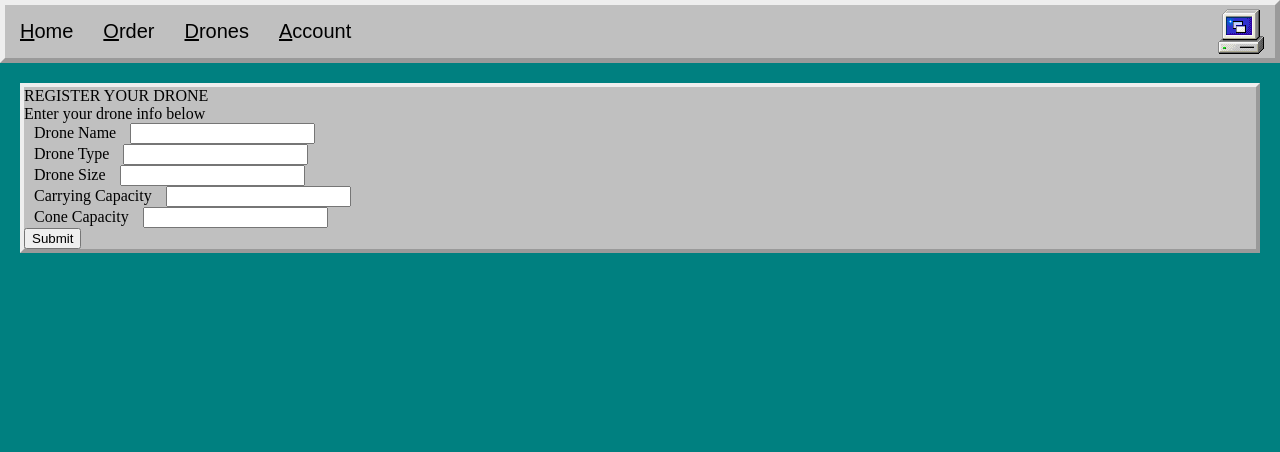
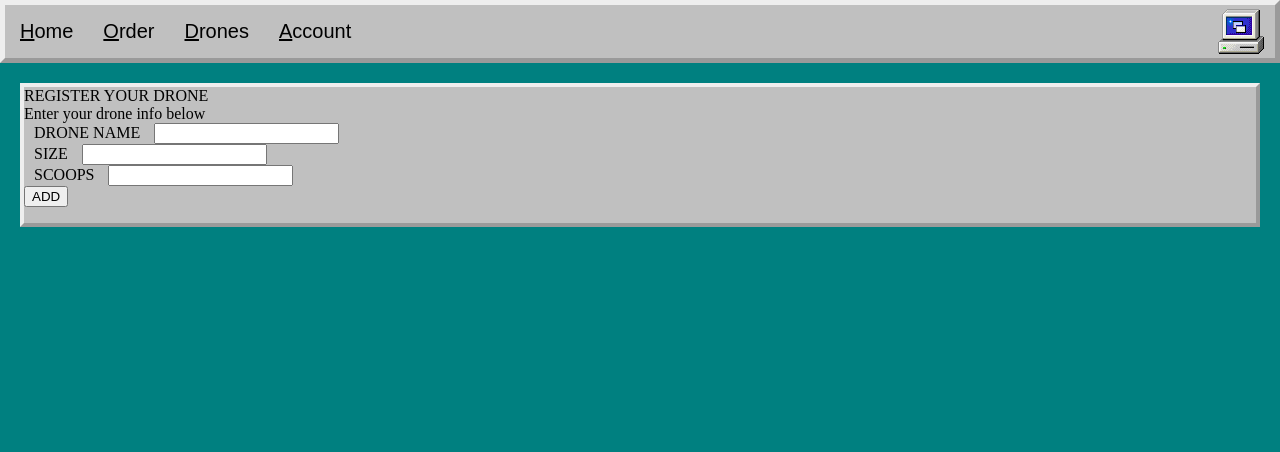
Before and after one commit to ryanc3412/Cowpokes_Drone_Cones, a Django app: page /drone_cones/drone_register in a window 1280 px wide. Shown: the top 452 px of the page. Run offline with Django 4.2, Linux system fonts and the light colour scheme.

Commit message:
finalizing forms and logic for drone register page

```diff
--- a/drone_cones/templates/drone_cones/drone_register_page.html
+++ b/drone_cones/templates/drone_cones/drone_register_page.html
@@ -25,23 +25,26 @@
 		<div class="page-container">
 			<div> REGISTER YOUR DRONE </div>
 
-			<div class="shift"> Enter your drone info below </div>
-			<label class="spacer"> Drone Name </label>
-			<input type="text"> </input>
-			<div></div>
-			<label class="spacer"> Drone Type </label>
-			<input type="text"> </input>
-			<div></div>
-			<label class="spacer"> Drone Size </label>
-			<input type="text"> </input>
-			<div></div>
-			<label class="spacer"> Carrying Capacity </label>
-			<input type="text"> </input>
-			<div></div>
-			<label class="spacer"> Cone Capacity </label>
-			<input type="text"> </input>
-			<div></div>
-			<input class="shift" type="submit" value="Submit">
+
+			<form action="{% url 'drone_cones:add_drone'%}" method = "post">
+
+				{% csrf_token %}
+   				{{ form }}
+
+                                <div class="shift"> Enter your drone info below </div>
+
+                                <label class="spacer" for="Drone Name">DRONE NAME </label>
+                                <input id="Drone Name" type="text" name="drone_name" maxlength = "100" required>
+				<div></div>
+                                <label class="spacer" for="Size"> SIZE </label>
+                                <input id="Size" type="text" name="size" maxlength = "100" required>
+             			<div></div>
+                                <label class="spacer" for="Scoops"> SCOOPS </label>
+                                <input id="Scoops" type="number" name="scoops" maxlength = "100" required>
+                                <div></div>
+                                <input type="submit" value="ADD">
+
+			</form>
 		</div>
 	</body>
 </html>
--- a/drone_cones/urls.py
+++ b/drone_cones/urls.py
@@ -13,7 +13,8 @@ urlpatterns = [
     path("drones", views.dronePage, name="drones"),
     path("account", views.accountPage, name="accounts"),
     path("drone_register", views.droneRegister, name="drone_register"),
-    path("create_account", views.createAccount, name="create_account")
+    path("create_account", views.createAccount, name="create_account"),
+    path("add_drone", views.addDrone, name="add_drone")
     # path('login/', views.loginPage, name='login'),
     # path('account/', views.accountPage, name='account'),
     # path('order/', views.orderPage, name='order'),
--- a/drone_cones/views.py
+++ b/drone_cones/views.py
@@ -1,15 +1,45 @@
 from django.shortcuts import get_object_or_404, render
 from django.http import HttpResponse, HttpResponseRedirect, JsonResponse
 from django.urls import reverse
-from .models import *
+from drone_cones.models import *
 from django.contrib.auth.models import User
 from django.contrib.auth import authenticate
 from django.contrib.auth.views import redirect_to_login
 from django.template import loader
+from django.shortcuts import redirect
+from datetime import date
 
+from drone_cones.forms import DroneRegisterForm
 
 def createAccount(request):
     return render(request, "drone_cones/create_account_page.html")
+
+def addDrone(request):
+
+    if request.method == 'POST':
+
+        form = DroneRegisterForm(request.POST)
+        print(f"FORM IS VALID: {form.is_valid()}")
+
+        if form.is_valid():
+            # process the data in form.cleaned_data as required
+            # ...
+            # redirect to a new URL:
+            print("boy howdy")
+
+            form_drone_name = form.cleaned_data['drone_name']
+            form_size = form.cleaned_data['size']
+            form_scoops = form.cleaned_data['scoops']
+
+            account = Account.objects.filter(pk = 1)
+
+            account.drone_set.create(droneName = form_drone_name, size = form_size, scoops = form_scoops, isActive = True, dateRegistered=datetime.today())
+
+            reponse = redirect("drone_cones/drones")
+
+            return HttpResponseRedirect(response)
+
+
 
 def droneRegister(request):
     return render(request, "drone_cones/drone_register_page.html")
```
Also changed, not shown: 1 other file.
